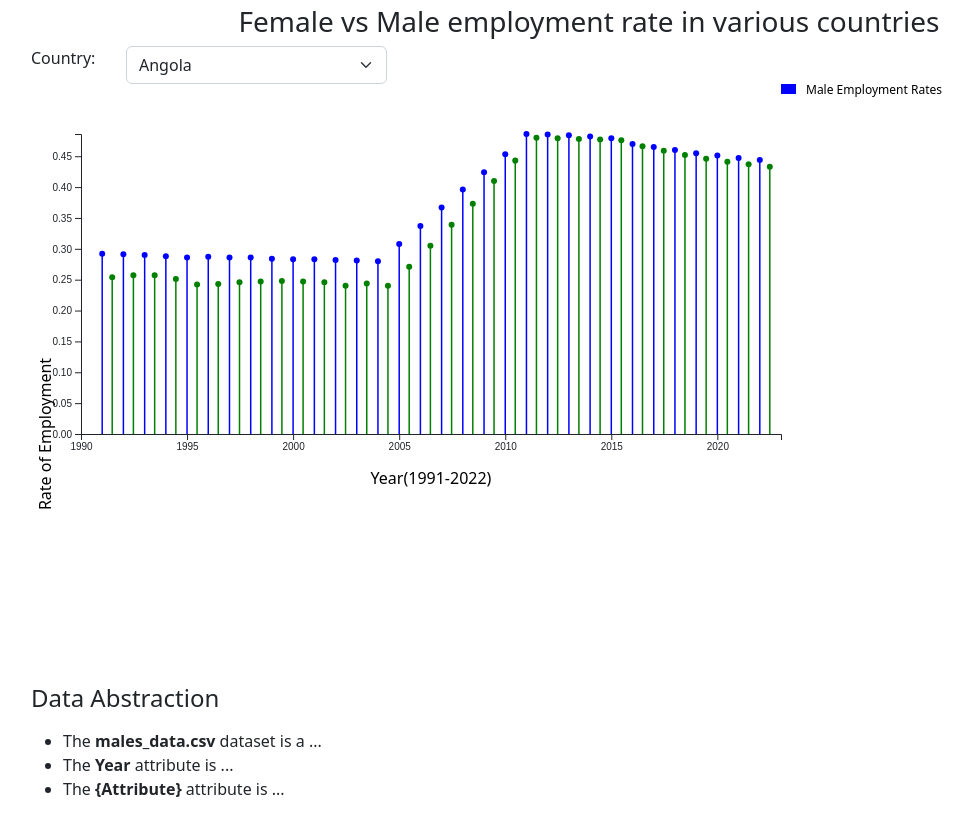
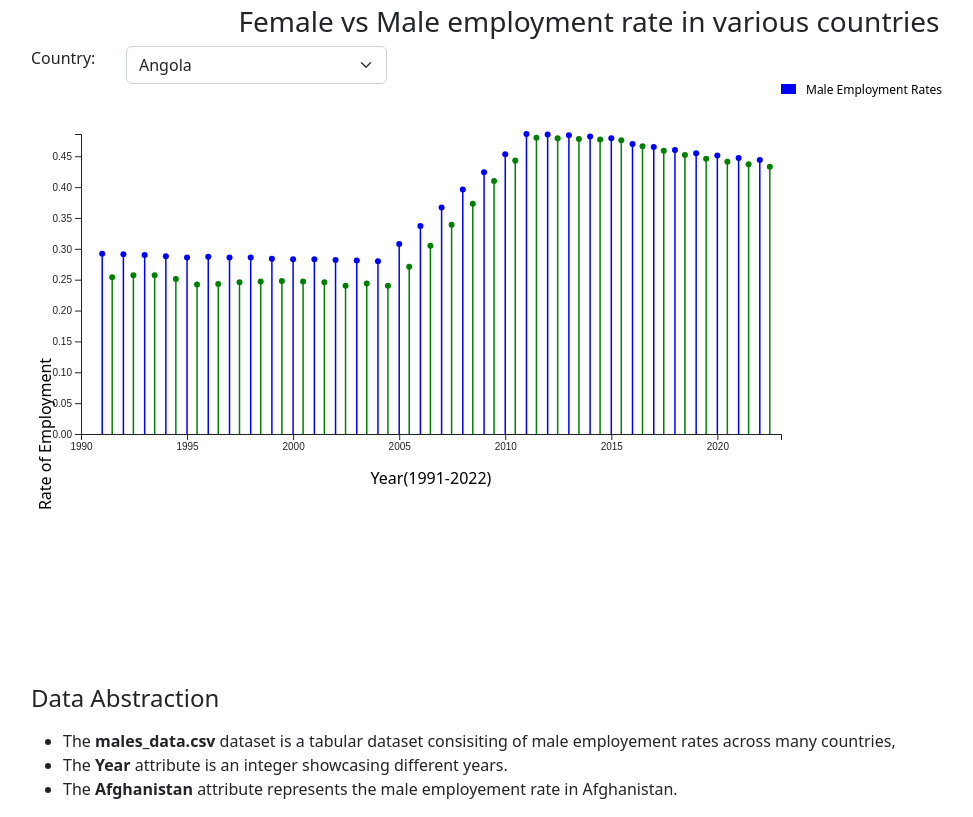
Before and after one commit to joshinsam7/male_female_unemployment_viz, a plain HTML site: page index.html in a window 1280 px wide. Shown: the part 93-910 px from the top of the page, without its empty margins (51-1024 px from the left). Drawn offline with nearby package versions, Linux system fonts and the light colour scheme.

Commit message:
Completed

```diff
--- a/index.html
+++ b/index.html
@@ -32,9 +32,9 @@
             <h4>Data Abstraction</h4>
             <p id="dataAbstractionSection">
               <ul>
-                  <li>The <b>males_data.csv</b> dataset is a ...</li>
-                  <li>The <b>Year</b> attribute is ...</li>
-                  <li>The <b>{Attribute}</b> attribute is ...</li>
+                  <li>The <b>males_data.csv</b> dataset is a tabular dataset consisiting of male employement rates across many countries,</li>
+                  <li>The <b>Year</b> attribute is an integer showcasing different years.</li>
+                  <li>The <b>Afghanistan</b> attribute represents the male employement rate in Afghanistan.</li>
               </ul>
             </p>
         </div><!-- End of the container div -->
```
Also changed, not shown: 1 other file.
